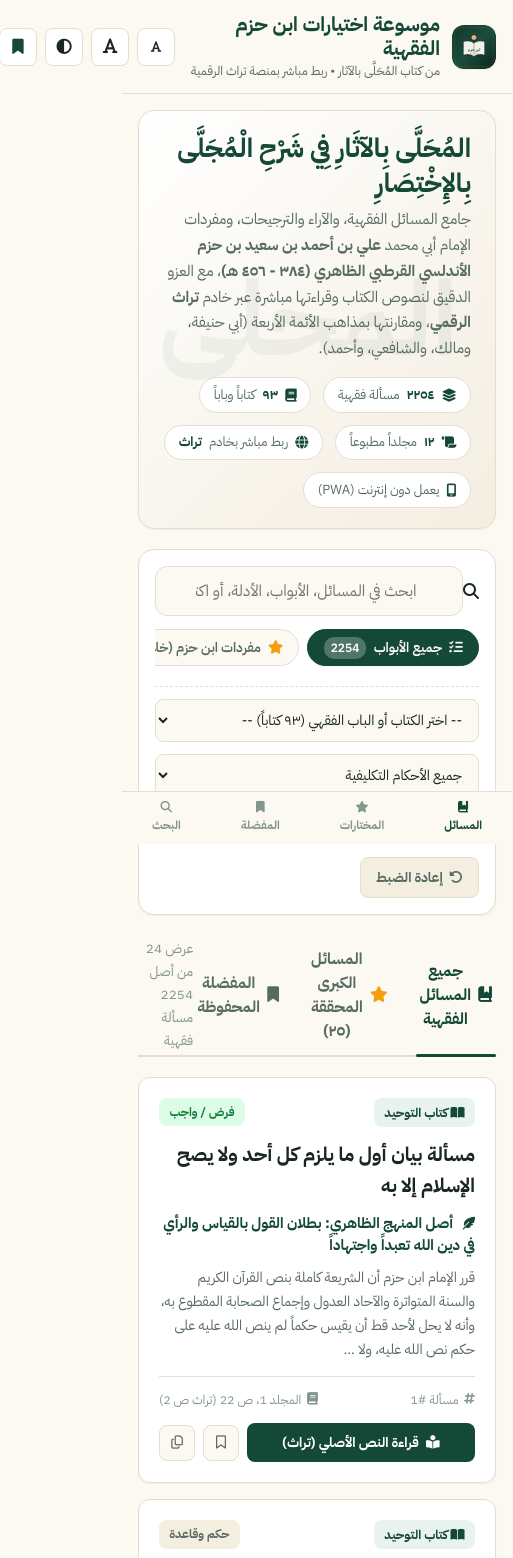
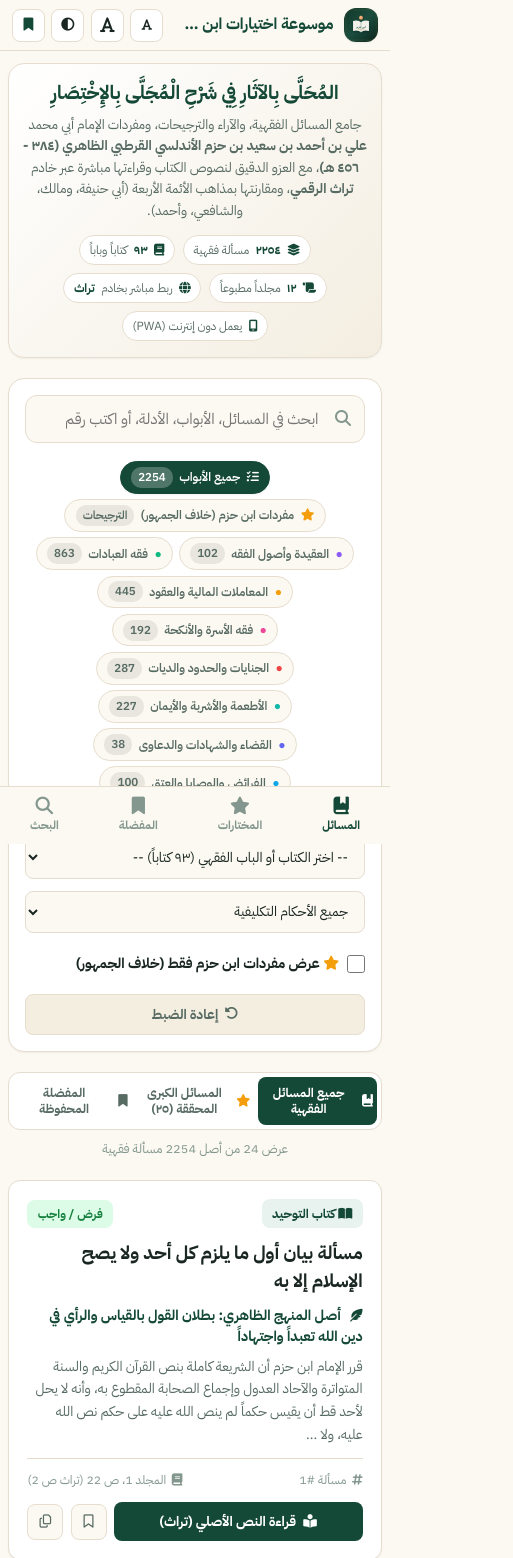
Before and after one commit to muhammadmushab895-svg/ikhtiyarat-ibn-hazm, a website: page index.html in a window 390 px wide. Shown: the top 1558 px of the page, 513 px wide, since content can reach past the window. Drawn offline with Linux system fonts and the light colour scheme; a web font is replaced by a local one.

Commit message:
fix(ui): responsive balance, eliminate horizontal overflow, clean grid columns and wrapped category pills

```diff
--- a/styles.css
+++ b/styles.css
@@ -1,6 +1,6 @@
 /* ==========================================================
    موسوعة اختيارات ابن حزم الفقهية | من كتاب المحلى بالآثار
-   ملف التنسيقات والأنماط البصرية - تصميم عربي أصيل (RTL)
+   ملف التنسيقات والأنماط البصرية - تصميم عربي أصيل متجاوب (RTL)
    ========================================================== */
 
 :root {
@@ -48,7 +48,7 @@
   --font-latin: system-ui, -apple-system, sans-serif;
   --font-quran: 'Amiri', serif;
 
-  --base-arabic-size: 1.30rem;
+  --base-arabic-size: 1.25rem;
   --radius-sm: 8px;
   --radius-md: 12px;
   --radius-lg: 16px;
@@ -121,9 +121,19 @@
   --gold-border: #d4a961;
 }
 
-/* الأساسيات وضبط الاتجاه العربي */
-* {
+/* ==========================================================
+   الأساسيات وضبط منع الانزلاق الأفقي (Anti-Horizontal-Overflow)
+   ========================================================== */
+html {
   box-sizing: border-box;
+  overflow-x: hidden;
+  width: 100%;
+  max-width: 100vw;
+  scroll-behavior: smooth;
+}
+
+*, *:before, *:after {
+  box-sizing: inherit;
   margin: 0;
   padding: 0;
   -webkit-tap-highlight-color: transparent;
@@ -136,13 +146,18 @@ body {
   background-color: var(--bg-primary);
   color: var(--text-primary);
   min-height: 100vh;
+  width: 100%;
+  max-width: 100vw;
+  overflow-x: hidden;
   display: flex;
   flex-direction: column;
   transition: background-color 0.25s ease, color 0.25s ease;
   line-height: 1.7;
 }
 
-/* الترويسة العلوية */
+/* ==========================================================
+   الترويسة العلوية (App Header)
+   ========================================================== */
 .app-header {
   position: sticky;
   top: 0;
@@ -151,68 +166,83 @@ body {
   border-bottom: 1px solid var(--border);
   backdrop-filter: blur(10px);
   -webkit-backdrop-filter: blur(10px);
-  padding: 0.75rem 1rem;
+  padding: 0.65rem 1rem;
+  width: 100%;
 }
 
 .header-container {
-  max-width: 1360px;
+  max-width: 1200px;
   margin: 0 auto;
   display: flex;
   align-items: center;
   justify-content: space-between;
-  gap: 1rem;
+  gap: 0.75rem;
+  width: 100%;
 }
 
 .brand-section {
   display: flex;
   align-items: center;
-  gap: 0.75rem;
+  gap: 0.65rem;
   cursor: pointer;
+  min-width: 0;
+  flex: 1;
 }
 
 .brand-icon {
-  width: 44px;
-  height: 44px;
+  width: 40px;
+  height: 40px;
   border-radius: var(--radius-md);
   box-shadow: var(--shadow-sm);
   flex-shrink: 0;
 }
 
+.brand-text {
+  min-width: 0;
+}
+
 .brand-text h1 {
   font-family: var(--font-arabic);
-  font-size: 1.25rem;
+  font-size: 1.15rem;
   font-weight: 700;
   color: var(--emerald);
-  line-height: 1.2;
+  line-height: 1.25;
+  white-space: nowrap;
+  overflow: hidden;
+  text-overflow: ellipsis;
 }
 
 .brand-text p {
-  font-size: 0.78rem;
+  font-size: 0.75rem;
   color: var(--text-secondary);
+  line-height: 1.3;
+  overflow: hidden;
+  text-overflow: ellipsis;
   white-space: nowrap;
 }
 
-/* عناصر وأزرار الترويسة */
 .header-actions {
   display: flex;
   align-items: center;
-  gap: 0.5rem;
+  gap: 0.4rem;
+  flex-shrink: 0;
 }
 
 .icon-btn {
   background: var(--bg-card);
   border: 1px solid var(--border);
   color: var(--text-primary);
-  width: 38px;
-  height: 38px;
+  width: 36px;
+  height: 36px;
   border-radius: var(--radius-sm);
   display: inline-flex;
   align-items: center;
   justify-content: center;
   cursor: pointer;
-  font-size: 0.95rem;
+  font-size: 0.9rem;
   transition: all 0.2s ease;
   position: relative;
+  flex-shrink: 0;
 }
 
 .icon-btn:hover {
@@ -241,89 +271,109 @@ body {
   background-color: var(--emerald);
   color: #fff;
   border: none;
-  padding: 0.45rem 0.9rem;
+  padding: 0.4rem 0.8rem;
   border-radius: var(--radius-sm);
-  font-size: 0.85rem;
+  font-size: 0.82rem;
   font-weight: 700;
   display: none;
   align-items: center;
-  gap: 0.45rem;
+  gap: 0.4rem;
   cursor: pointer;
   box-shadow: var(--shadow-sm);
+  white-space: nowrap;
 }
 
 .pwa-install-btn:hover {
   background-color: var(--emerald-hover);
 }
 
-/* الحاوية الرئيسية */
+@media (max-width: 680px) {
+  .app-header {
+    padding: 0.5rem 0.75rem;
+  }
+  .brand-text h1 {
+    font-size: 0.98rem;
+  }
+  .brand-text p {
+    display: none; /* إخفاء السطر الفرعي الطويل على الهواتف لمنع تمدد الشاشة جانباً */
+  }
+  .brand-icon {
+    width: 34px;
+    height: 34px;
+  }
+  .icon-btn {
+    width: 33px;
+    height: 33px;
+    font-size: 0.82rem;
+  }
+}
+
+/* ==========================================================
+   الحاوية الرئيسية المتوازنة
+   ========================================================== */
 .main-wrapper {
-  max-width: 1360px;
+  max-width: 1200px;
   margin: 0 auto;
   padding: 1rem;
   width: 100%;
   flex: 1;
 }
 
-/* لافتة التقديم (Hero) */
+@media (max-width: 640px) {
+  .main-wrapper {
+    padding: 0.75rem 0.5rem;
+  }
+}
+
+/* ==========================================================
+   لافتة التقديم والتعريف (Hero Banner) - تصميم متناسق ومحاذى
+   ========================================================== */
 .hero-banner {
   background: linear-gradient(135deg, var(--bg-card) 0%, var(--bg-secondary) 100%);
   border: 1px solid var(--border);
   border-radius: var(--radius-lg);
-  padding: 1.25rem 1.5rem;
+  padding: 1.5rem;
   margin-bottom: 1.25rem;
   box-shadow: var(--shadow-sm);
   position: relative;
   overflow: hidden;
-}
-
-.hero-banner::after {
-  content: 'المحلى';
-  position: absolute;
-  left: 20px;
-  top: 50%;
-  transform: translateY(-50%);
-  font-family: var(--font-arabic);
-  font-size: 6.5rem;
-  font-weight: 900;
-  color: var(--emerald);
-  opacity: 0.05;
-  pointer-events: none;
+  text-align: center;
 }
 
 .hero-title-ar {
   font-family: var(--font-arabic);
-  font-size: 1.65rem;
+  font-size: 1.55rem;
   color: var(--emerald);
   font-weight: 700;
-  margin-bottom: 0.45rem;
-  line-height: 1.3;
+  margin-bottom: 0.5rem;
+  line-height: 1.35;
 }
 
 .hero-desc {
-  font-size: 0.95rem;
+  font-size: 0.92rem;
   color: var(--text-secondary);
-  max-width: 860px;
-  margin-bottom: 0.95rem;
-  line-height: 1.7;
+  max-width: 840px;
+  margin: 0 auto 1.15rem;
+  line-height: 1.75;
 }
 
 .hero-stats {
   display: flex;
   flex-wrap: wrap;
-  gap: 0.75rem;
+  gap: 0.5rem;
+  justify-content: center;
 }
 
 .stat-pill {
   background-color: var(--bg-card);
   border: 1px solid var(--border);
   border-radius: var(--radius-full);
-  padding: 0.35rem 0.85rem;
-  font-size: 0.82rem;
+  padding: 0.35rem 0.8rem;
+  font-size: 0.8rem;
   color: var(--text-secondary);
   display: inline-flex;
   align-items: center;
-  gap: 0.45rem;
+  gap: 0.4rem;
 }
 
 .stat-pill strong {
@@ -331,7 +381,27 @@ body {
   font-weight: 700;
 }
 
-/* بطاقة البحث والتصفية */
+@media (max-width: 640px) {
+  .hero-banner {
+    padding: 1rem 0.85rem;
+  }
+  .hero-title-ar {
+    font-size: 1.2rem;
+  }
+  .hero-desc {
+    font-size: 0.84rem;
+    margin-bottom: 0.85rem;
+    line-height: 1.6;
+  }
+  .stat-pill {
+    font-size: 0.74rem;
+    padding: 0.25rem 0.6rem;
+  }
+}
+
+/* ==========================================================
+   بطاقة البحث والتصفية المتقدمة
+   ========================================================== */
 .search-filter-card {
   background-color: var(--bg-card);
   border: 1px solid var(--border);
@@ -346,9 +416,11 @@ body {
   display: flex;
   align-items: center;
   margin-bottom: 0.85rem;
+  width: 100%;
 }
 
-.search-input-box svg {
+.search-input-box svg,
+.search-input-box i {
   position: absolute;
   right: 14px;
   color: var(--text-muted);
@@ -363,7 +435,7 @@ body {
   border: 1.5px solid var(--border);
   border-radius: var(--radius-md);
   padding: 0.75rem 2.85rem 0.75rem 2.5rem;
-  font-size: 0.98rem;
+  font-size: 0.95rem;
   color: var(--text-primary);
   font-family: var(--font-arabic);
   transition: border-color 0.2s ease, box-shadow 0.2s ease;
@@ -386,23 +458,16 @@ body {
   padding: 4px;
 }
 
-/* شريط أزرار التصنيفات */
+/* ==========================================================
+   أزرار التصنيفات الفقهية (ملفوفة بتناسق لمنع التمرير الجانبي)
+   ========================================================== */
 .category-chips-scroll {
   display: flex;
-  gap: 0.5rem;
-  overflow-x: auto;
-  padding-bottom: 0.5rem;
+  flex-wrap: wrap;
+  gap: 0.45rem;
+  justify-content: center;
+  padding: 0.25rem 0 0.75rem;
   margin-bottom: 0.75rem;
-  scrollbar-width: thin;
-}
-
-.category-chips-scroll::-webkit-scrollbar {
-  height: 4px;
-}
-
-.category-chips-scroll::-webkit-scrollbar-thumb {
-  background-color: var(--border);
-  border-radius: 4px;
 }
 
 .chip-btn {
@@ -411,12 +476,12 @@ body {
   border: 1px solid var(--border);
   color: var(--text-secondary);
   border-radius: var(--radius-full);
-  padding: 0.4rem 0.95rem;
-  font-size: 0.85rem;
+  padding: 0.35rem 0.85rem;
+  font-size: 0.82rem;
   font-weight: 600;
   display: inline-flex;
   align-items: center;
-  gap: 0.45rem;
+  gap: 0.4rem;
   cursor: pointer;
   transition: all 0.2s ease;
   flex-shrink: 0;
@@ -436,7 +501,7 @@ body {
 }
 
 .chip-btn .chip-count {
-  font-size: 0.75rem;
+  font-size: 0.72rem;
   background-color: rgba(0, 0, 0, 0.08);
   padding: 2px 7px;
   border-radius: 10px;
@@ -447,7 +512,19 @@ body {
   color: #fff;
 }
 
-/* صف الفلاتر التفصيلية */
+@media (max-width: 640px) {
+  .category-chips-scroll {
+    gap: 0.35rem;
+  }
+  .chip-btn {
+    font-size: 0.76rem;
+    padding: 0.3rem 0.65rem;
+  }
+}
+
+/* ==========================================================
+   صف الفلاتر التفصيلية (متجاوب تماماً)
+   ========================================================== */
 .filter-dropdowns-row {
   display: grid;
   grid-template-columns: 1fr;
@@ -458,7 +535,14 @@ body {
 
 @media (min-width: 640px) {
   .filter-dropdowns-row {
-    grid-template-columns: 2fr 1.3fr 1.2fr auto;
+    grid-template-columns: 1fr 1fr;
+  }
+}
+
+@media (min-width: 1024px) {
+  .filter-dropdowns-row {
+    grid-template-columns: 2fr 1.3fr 1.5fr auto;
+    align-items: center;
   }
 }
 
@@ -467,7 +551,7 @@ body {
   border: 1px solid var(--border);
   border-radius: var(--radius-sm);
   padding: 0.55rem 0.75rem;
-  font-size: 0.88rem;
+  font-size: 0.86rem;
   color: var(--text-primary);
   cursor: pointer;
   width: 100%;
@@ -494,6 +578,13 @@ body {
   gap: 0.4rem;
   white-space: nowrap;
   font-family: var(--font-arabic);
+  width: 100%;
+}
+
+@media (min-width: 1024px) {
+  .reset-filter-btn {
+    width: auto;
+  }
 }
 
 .reset-filter-btn:hover {
@@ -502,24 +593,29 @@ body {
   border-color: var(--hukum-haram);
 }
 
-/* ألسنة التبويب */
+/* ==========================================================
+   ألسنة التبويب الرئيسية (Nav Tabs)
+   ========================================================== */
 .nav-tabs-wrapper {
   display: flex;
   align-items: center;
   justify-content: space-between;
   border-bottom: 2px solid var(--border);
   margin-bottom: 1.25rem;
+  flex-wrap: wrap;
+  gap: 0.75rem;
 }
 
 .nav-tabs {
   display: flex;
-  gap: 1.5rem;
+  gap: 1.25rem;
+  flex-wrap: wrap;
 }
 
 .tab-btn {
   background: none;
   border: none;
-  font-size: 0.98rem;
+  font-size: 0.95rem;
   font-weight: 700;
   color: var(--text-secondary);
   padding: 0.75rem 0.25rem;
@@ -556,16 +652,66 @@ body {
   color: var(--text-muted);
 }
 
-/* شبكة البطاقات */
+/* ضبط التبويب للهواتف بشكل شريط أزرار مقسم وأنيق */
+@media (max-width: 768px) {
+  .nav-tabs-wrapper {
+    flex-direction: column;
+    align-items: stretch;
+    border-bottom: none;
+    gap: 0.5rem;
+  }
+  .nav-tabs {
+    display: grid;
+    grid-template-columns: repeat(3, 1fr);
+    background: var(--bg-card);
+    padding: 4px;
+    border-radius: var(--radius-md);
+    border: 1px solid var(--border);
+    gap: 4px;
+  }
+  .tab-btn {
+    padding: 0.5rem 0.25rem;
+    font-size: 0.78rem;
+    justify-content: center;
+    border-radius: var(--radius-sm);
+    text-align: center;
+    white-space: normal;
+    line-height: 1.3;
+  }
+  .tab-btn.active {
+    background: var(--emerald);
+    color: #fff !important;
+  }
+  .tab-btn.active::after {
+    display: none;
+  }
+  .results-info {
+    text-align: center;
+    font-size: 0.8rem;
+  }
+}
+
+/* ==========================================================
+   شبكة البطاقات (Masail Grid) - توزيع متوازن (1, 2, 3 أعمدة)
+   ========================================================== */
 .masail-grid {
   display: grid;
   grid-template-columns: 1fr;
   gap: 1rem;
+  width: 100%;
 }
 
-@media (min-width: 900px) {
+@media (min-width: 768px) {
   .masail-grid {
     grid-template-columns: repeat(2, 1fr);
+    gap: 1.15rem;
+  }
+}
+
+@media (min-width: 1100px) {
+  .masail-grid {
+    grid-template-columns: repeat(3, 1fr);
+    gap: 1.25rem;
   }
 }
 
@@ -574,13 +720,17 @@ body {
   background-color: var(--bg-card);
   border: 1px solid var(--border);
   border-radius: var(--radius-md);
-  padding: 1.25rem;
+  padding: 1.15rem;
   box-shadow: var(--shadow-sm);
   display: flex;
   flex-direction: column;
   justify-content: space-between;
   transition: transform 0.2s ease, box-shadow 0.2s ease, border-color 0.2s ease;
   position: relative;
+  word-break: break-word;
+  overflow-wrap: break-word;
+  width: 100%;
+  box-sizing: border-box;
 }
 
 .masalah-card:hover {
@@ -594,7 +744,8 @@ body {
   align-items: center;
   justify-content: space-between;
   gap: 0.5rem;
-  margin-bottom: 0.75rem;
+  margin-bottom: 0.65rem;
+  flex-wrap: wrap;
 }
 
 .kitab-badge {
@@ -604,7 +755,7 @@ body {
   background-color: var(--emerald-light);
   padding: 0.25rem 0.65rem;
   border-radius: var(--radius-sm);
-  max-width: 70%;
+  max-width: 100%;
   overflow: hidden;
   text-overflow: ellipsis;
   white-space: nowrap;
@@ -638,45 +789,47 @@ body {
   display: inline-flex;
   align-items: center;
   gap: 0.35rem;
-  margin-bottom: 0.75rem;
+  margin-bottom: 0.65rem;
   width: fit-content;
 }
 
 .masalah-title-ar {
   font-family: var(--font-arabic);
-  font-size: 1.22rem;
+  font-size: 1.15rem;
   font-weight: 700;
-  line-height: 1.6;
+  line-height: 1.55;
   color: var(--text-primary);
-  margin-bottom: 0.65rem;
+  margin-bottom: 0.55rem;
+  word-break: break-word;
 }
 
 .masalah-title-id {
-  font-size: 0.92rem;
+  font-size: 0.88rem;
   font-weight: 700;
   color: var(--emerald);
-  margin-bottom: 0.65rem;
+  margin-bottom: 0.55rem;
   line-height: 1.5;
 }
 
 .masalah-excerpt {
-  font-size: 0.88rem;
+  font-size: 0.86rem;
   color: var(--text-secondary);
-  line-height: 1.7;
-  margin-bottom: 0.85rem;
+  line-height: 1.65;
+  margin-bottom: 0.75rem;
   flex: 1;
 }
 
-/* توثيق العزو في أسفل البطاقة */
 .card-meta-row {
   display: flex;
   align-items: center;
   justify-content: space-between;
-  padding-top: 0.75rem;
+  padding-top: 0.65rem;
   border-top: 1px solid var(--border);
-  font-size: 0.78rem;
+  font-size: 0.76rem;
   color: var(--text-muted);
-  margin-bottom: 0.85rem;
+  margin-bottom: 0.75rem;
+  flex-wrap: wrap;
+  gap: 0.35rem;
 }
 
 .card-ref-badge {
@@ -685,11 +838,11 @@ body {
   gap: 0.35rem;
 }
 
-/* أزرار الإجراءات */
 .card-actions {
   display: flex;
   align-items: center;
-  gap: 0.5rem;
+  gap: 0.45rem;
+  width: 100%;
 }
 
 .read-btn {
@@ -697,7 +850,7 @@ body {
   background-color: var(--emerald);
   color: #fff;
   border: none;
-  padding: 0.55rem 0.85rem;
+  padding: 0.55rem 0.75rem;
   border-radius: var(--radius-sm);
   font-size: 0.85rem;
   font-weight: 700;
@@ -708,6 +861,7 @@ body {
   gap: 0.45rem;
   transition: background-color 0.2s ease;
   font-family: var(--font-arabic);
+  white-space: nowrap;
 }
 
 .read-btn:hover {
@@ -726,6 +880,7 @@ body {
   justify-content: center;
   cursor: pointer;
   transition: all 0.2s ease;
+  flex-shrink: 0;
 }
 
 .card-icon-btn:hover {
@@ -766,7 +921,9 @@ body {
   border-color: var(--emerald);
 }
 
-/* نافذة قارئ تراث المنبثقة */
+/* ==========================================================
+   نافذة قارئ تراث المنبثقة (Reader Modal)
+   ========================================================== */
 .modal-overlay {
   position: fixed;
   inset: 0;
@@ -776,7 +933,7 @@ body {
   display: none;
   align-items: center;
   justify-content: center;
-  padding: 1rem;
+  padding: 0.75rem;
 }
 
 .modal-overlay.active {
@@ -788,8 +945,8 @@ body {
   border: 1px solid var(--border);
   border-radius: var(--radius-lg);
   width: 100%;
-  max-width: 920px;
-  max-height: 90vh;
+  max-width: 860px;
+  max-height: 88vh;
   display: flex;
   flex-direction: column;
   box-shadow: var(--shadow-xl);
@@ -809,54 +966,63 @@ body {
 }
 
 .reader-header {
-  padding: 1rem 1.25rem;
+  padding: 0.85rem 1.15rem;
   border-bottom: 1px solid var(--border);
   background-color: var(--bg-secondary);
   display: flex;
   align-items: center;
   justify-content: space-between;
-  gap: 1rem;
+  gap: 0.75rem;
+}
+
+.reader-title-area {
+  min-width: 0;
+  flex: 1;
 }
 
 .reader-title-area h2 {
   font-family: var(--font-arabic);
-  font-size: 1.35rem;
+  font-size: 1.2rem;
   font-weight: 700;
   color: var(--emerald);
-  line-height: 1.4;
+  line-height: 1.35;
+  word-break: break-word;
 }
 
 .reader-title-area p {
-  font-size: 0.85rem;
+  font-size: 0.8rem;
   color: var(--text-secondary);
+  margin-top: 0.2rem;
 }
 
 .reader-controls {
   display: flex;
   align-items: center;
   gap: 0.4rem;
+  flex-shrink: 0;
 }
 
 .reader-body {
-  padding: 1.5rem;
+  padding: 1.25rem;
   overflow-y: auto;
+  overflow-x: hidden;
   flex: 1;
   background-color: var(--bg-card);
 }
 
-/* نصوص التراث والخط العربي */
 .arabic-text-container {
   font-family: var(--font-arabic);
   font-size: var(--base-arabic-size);
   line-height: 2.2;
   color: var(--text-primary);
   text-align: justify;
+  word-break: break-word;
 }
 
 .arabic-text-container span[data-type="title"],
 .arabic-title-block {
   display: block;
-  font-size: 1.35em;
+  font-size: 1.3em;
   font-weight: 700;
   color: var(--emerald);
   margin: 1.25rem 0 0.65rem;
@@ -879,20 +1045,21 @@ body {
   color: #991b1b;
 }
 
-/* صندوق التحقيق والمقارنة المذهبية للمسائل الكبرى */
 .curated-analysis-box {
   background-color: var(--bg-primary);
   border: 1px solid var(--border);
   border-radius: var(--radius-md);
-  padding: 1.35rem;
-  margin-bottom: 1.5rem;
+  padding: 1.15rem;
+  margin-bottom: 1.25rem;
 }
 
 .analysis-header {
   display: flex;
   align-items: center;
   justify-content: space-between;
-  margin-bottom: 0.85rem;
+  margin-bottom: 0.75rem;
+  flex-wrap: wrap;
+  gap: 0.4rem;
 }
 
 .analysis-tag {
@@ -905,47 +1072,72 @@ body {
 }
 
 .analysis-text {
-  font-size: 0.95rem;
-  line-height: 1.8;
+  font-size: 0.92rem;
+  line-height: 1.75;
   color: var(--text-primary);
-  margin-bottom: 1rem;
+  margin-bottom: 0.85rem;
 }
 
 .madhhab-table-box {
   background-color: var(--bg-card);
   border: 1px solid var(--border);
   border-radius: var(--radius-sm);
-  padding: 0.95rem;
-  font-size: 0.88rem;
+  padding: 0.85rem;
+  font-size: 0.86rem;
 }
 
 .madhhab-table-box h4 {
-  font-size: 0.88rem;
+  font-size: 0.86rem;
   color: var(--emerald);
-  margin-bottom: 0.45rem;
+  margin-bottom: 0.4rem;
   display: flex;
   align-items: center;
-  gap: 0.45rem;
+  gap: 0.4rem;
 }
 
 /* شريط التنقل في أسفل القارئ */
 .reader-footer {
-  padding: 0.75rem 1.25rem;
+  padding: 0.75rem 1rem;
   border-top: 1px solid var(--border);
   background-color: var(--bg-secondary);
   display: flex;
   align-items: center;
   justify-content: space-between;
-  gap: 0.75rem;
+  gap: 0.65rem;
+  flex-wrap: wrap;
+}
+
+.reader-footer-nav,
+.reader-footer-actions {
+  display: flex;
+  align-items: center;
+  gap: 0.45rem;
+  flex-wrap: wrap;
+}
+
+@media (max-width: 640px) {
+  .reader-footer {
+    flex-direction: column;
+    align-items: stretch;
+    gap: 0.6rem;
+  }
+  .reader-footer-nav {
+    justify-content: space-between;
+    width: 100%;
+  }
+  .reader-footer-actions {
+    justify-content: center;
+    width: 100%;
+  }
 }
 
 .page-nav-btn {
   background-color: var(--bg-card);
   border: 1px solid var(--border);
   color: var(--text-primary);
-  padding: 0.45rem 0.9rem;
+  padding: 0.4rem 0.8rem;
   border-radius: var(--radius-sm);
-  font-size: 0.85rem;
+  font-size: 0.82rem;
   font-weight: 700;
   cursor: pointer;
   display: inline-flex;
@@ -967,7 +1159,7 @@ body {
 }
 
 .turath-live-badge {
-  font-size: 0.75rem;
+  font-size: 0.74rem;
   color: var(--emerald);
   background-color: var(--emerald-light);
   padding: 0.25rem 0.65rem;
@@ -992,28 +1184,31 @@ body {
   100% { transform: scale(0.9); opacity: 0.8; }
 }
 
-/* الحالة الفارغة */
+/* ==========================================================
+   الحالة الفارغة
+   ========================================================== */
 .empty-state {
   text-align: center;
-  padding: 4rem 1rem;
+  padding: 3.5rem 1rem;
   color: var(--text-muted);
 }
 
-.empty-state svg {
-  width: 64px;
-  height: 64px;
-  margin-bottom: 1rem;
+.empty-state svg,
+.empty-state i {
+  margin-bottom: 0.85rem;
   opacity: 0.4;
 }
 
 .empty-state h3 {
-  font-size: 1.25rem;
+  font-size: 1.15rem;
   color: var(--text-secondary);
-  margin-bottom: 0.5rem;
+  margin-bottom: 0.4rem;
   font-weight: 700;
 }
 
-/* شريط التنقل السفلي للهواتف */
+/* ==========================================================
+   شريط التنقل السفلي للهواتف الذكية (Bottom Navigation)
+   ========================================================== */
 .bottom-nav {
   position: fixed;
   bottom: 0;
@@ -1024,9 +1219,10 @@ body {
   display: flex;
   align-items: center;
   justify-content: space-around;
-  padding: 0.4rem 0 calc(0.4rem + var(--safe-bottom));
+  padding: 0.35rem 0 calc(0.35rem + var(--safe-bottom));
   z-index: 50;
   backdrop-filter: blur(10px);
+  -webkit-backdrop-filter: blur(10px);
 }
 
 @media (min-width: 768px) {
@@ -1052,16 +1248,17 @@ body {
   font-family: var(--font-arabic);
 }
 
-.bottom-nav-item svg {
-  width: 20px;
-  height: 20px;
+.bottom-nav-item i {
+  font-size: 1.1rem;
 }
 
 .bottom-nav-item.active {
   color: var(--emerald);
 }
 
-/* إشعار Toast السريع */
+/* ==========================================================
+   إشعار Toast السريع
+   ========================================================== */
 .toast-container {
   position: fixed;
   bottom: calc(70px + var(--safe-bottom));
@@ -1080,9 +1277,9 @@ body {
 .toast {
   background-color: rgba(18, 35, 28, 0.95);
   color: #fff;
-  padding: 0.65rem 1.35rem;
+  padding: 0.6rem 1.25rem;
   border-radius: var(--radius-full);
-  font-size: 0.9rem;
+  font-size: 0.88rem;
   font-weight: 600;
   box-shadow: var(--shadow-lg);
   display: flex;
@@ -1099,28 +1296,30 @@ body {
   100% { opacity: 0; transform: translateY(-10px); }
 }
 
-/* تذييل الصفحة */
+/* ==========================================================
+   تذييل الصفحة (Footer)
+   ========================================================== */
 .app-footer {
   margin-top: auto;
   border-top: 1px solid var(--border);
-  padding: 1.5rem 1rem calc(5rem + var(--safe-bottom));
+  padding: 1.5rem 1rem calc(4.5rem + var(--safe-bottom));
   text-align: center;
-  font-size: 0.85rem;
+  font-size: 0.82rem;
   color: var(--text-muted);
   background-color: var(--bg-secondary);
 }
 
 @media (min-width: 768px) {
   .app-footer {
-    padding: 2.25rem 1rem;
+    padding: 2rem 1rem;
   }
 }
 
 .footer-links {
   display: flex;
   justify-content: center;
-  gap: 1.5rem;
-  margin-bottom: 0.85rem;
+  gap: 1.25rem;
+  margin-bottom: 0.75rem;
   flex-wrap: wrap;
 }
 
--- a/sw.js
+++ b/sw.js
@@ -1,4 +1,4 @@
-const CACHE_NAME = 'ibnhazm-turath-v3';
+const CACHE_NAME = 'ibnhazm-turath-v4';
 const STATIC_ASSETS = [
   './',
   './index.html',
```
Also changed, not shown: index.html (+2 -2 lines).
